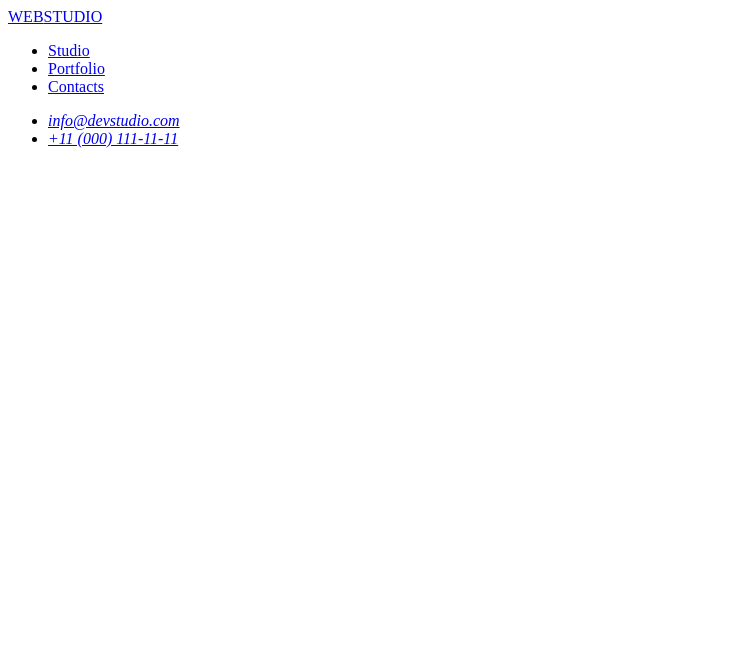
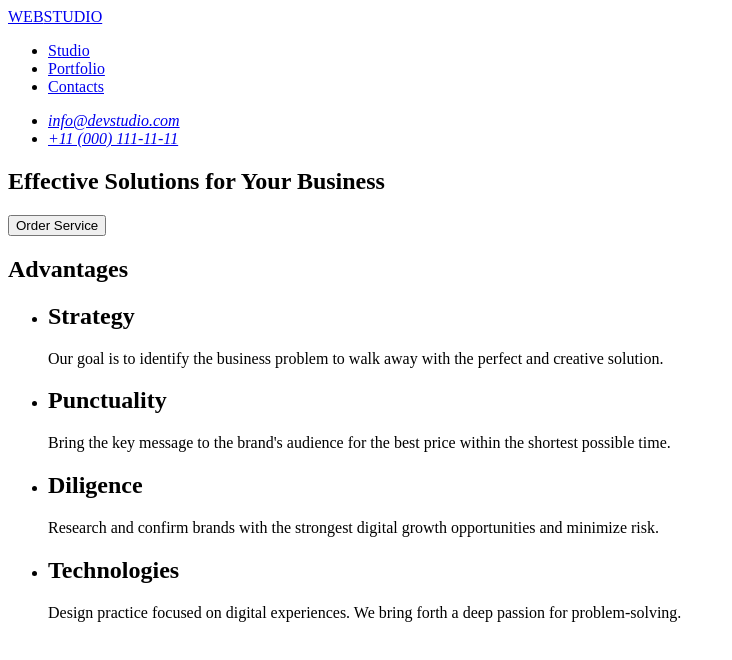
Before and after one commit to ValeronGol/markup-hw-01, a plain HTML site: page index.html in a window 1280 px wide. Shown: the whole page, without its empty margins (0-732 px from the left). Drawn offline with Linux system fonts and the light colour scheme.

Commit message:
add main and other

```diff
--- a/index.html
+++ b/index.html
@@ -22,5 +22,44 @@
         </ul>
       </address>
     </header>
+    <main>
+      <section>
+        <h1>Effective Solutions for Your Business</h1>
+        <button type="button">Order Service</button>
+      </section>
+      <section>
+        <h2>Advantages</h2>
+        <ul>
+          <li>
+            <h2>Strategy</h2>
+            <p>
+              Our goal is to identify the business problem to walk away with the
+              perfect and creative solution.
+            </p>
+          </li>
+          <li>
+            <h2>Punctuality</h2>
+            <p>
+              Bring the key message to the brand's audience for the best price
+              within the shortest possible time.
+            </p>
+          </li>
+          <li>
+            <h2>Diligence</h2>
+            <p>
+              Research and confirm brands with the strongest digital growth
+              opportunities and minimize risk.
+            </p>
+          </li>
+          <li>
+            <h2>Technologies</h2>
+            <p>
+              Design practice focused on digital experiences. We bring forth a
+              deep passion for problem-solving.
+            </p>
+          </li>
+        </ul>
+      </section>
+    </main>
   </body>
 </html>
```
Also changed, not shown: images/Camila Garcia.jpg (added), images/Daniel Wilson.jpg (added), images/Mark Guerrero.jpg (added), images/Tom Ford.jpg (added), 1 other file.
